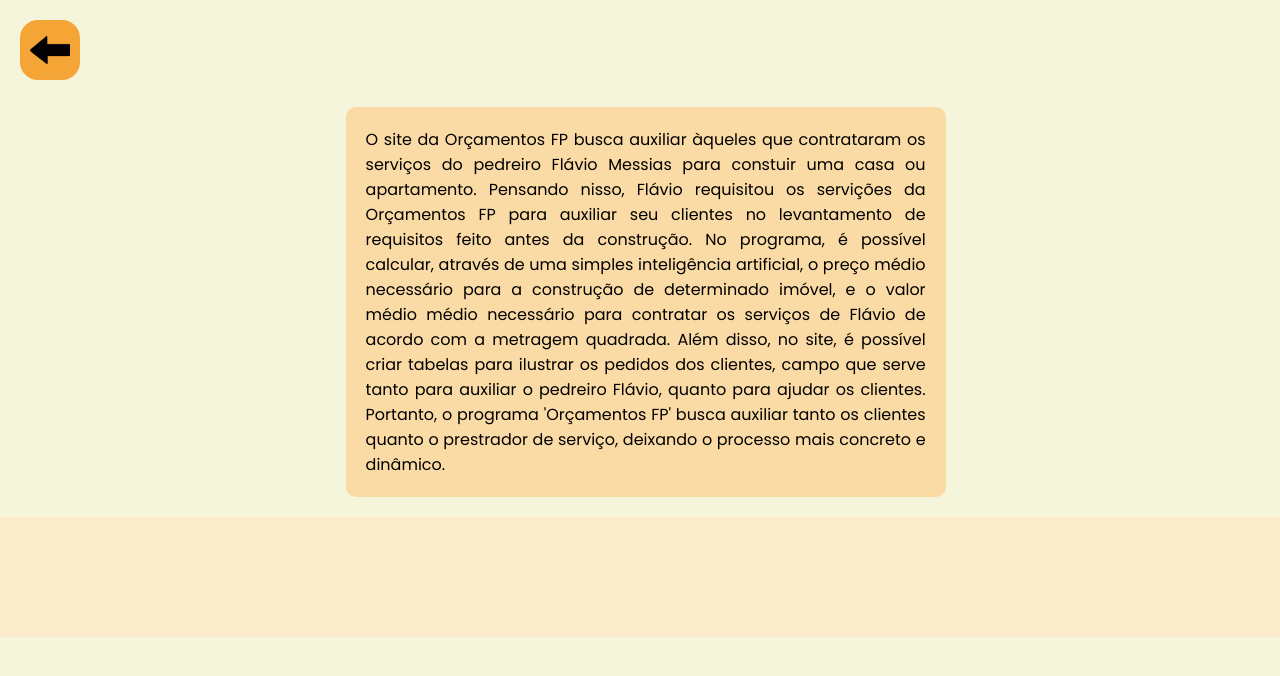
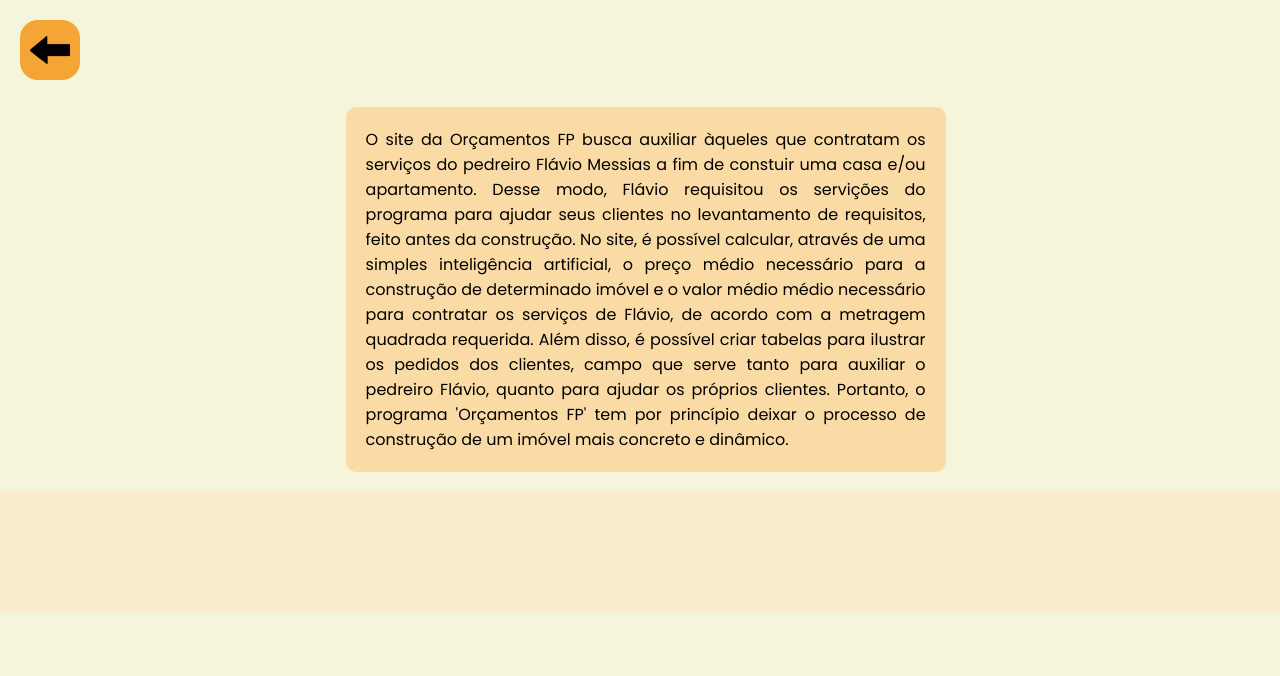
Before and after one commit to FranSRodrigues/ProjetoPOO, a plain HTML site: page Sobre.html in a window 1280 px wide. Shown: the top 676 px of the page. Drawn offline with Linux system fonts and the light colour scheme.

Commit message:
Add files via upload

```diff
--- a/Sobre.html
+++ b/Sobre.html
@@ -18,17 +18,16 @@
     </div>
 
     <div class="texto">
-            O site da Orçamentos FP busca auxiliar àqueles que contrataram os serviços do pedreiro
-            Flávio Messias para constuir uma casa ou apartamento. Pensando nisso, Flávio
-            requisitou os servições da Orçamentos FP para auxiliar seu clientes no levantamento
-            de requisitos feito antes da construção. No programa, é possível calcular, através
+            O site da Orçamentos FP busca auxiliar àqueles que contratam os serviços do pedreiro
+            Flávio Messias a fim de constuir uma casa e/ou apartamento. Desse modo, Flávio
+            requisitou os servições do programa para ajudar seus clientes no levantamento
+            de requisitos, feito antes da construção. No site, é possível calcular, através
             de uma simples inteligência artificial, o preço médio necessário para a construção
-            de determinado imóvel, e o valor médio médio necessário para contratar os serviços
-            de Flávio de acordo com a metragem quadrada. Além disso, no site, é possível criar
+            de determinado imóvel e o valor médio médio necessário para contratar os serviços
+            de Flávio, de acordo com a metragem quadrada requerida. Além disso, é possível criar
             tabelas para ilustrar os pedidos dos clientes, campo que serve tanto para auxiliar
-            o pedreiro Flávio, quanto para ajudar os clientes. Portanto, o programa 'Orçamentos
-            FP' busca auxiliar tanto os clientes quanto o prestrador de serviço, deixando o
-            processo mais concreto e dinâmico.
+            o pedreiro Flávio, quanto para ajudar os próprios clientes. Portanto, o programa 'Orçamentos
+            FP' tem por princípio deixar o processo de construção de um imóvel mais concreto e dinâmico.
     </div>
 
     <div class="barra-horizontal"></div>
--- /dev/null
+++ b/style8.css
@@ -0,0 +1,51 @@
+@import url('https://fonts.googleapis.com/css2?family=Poppins:ital,wght@0,100;0,200;0,300;0,400;0,500;0,600;0,700;0,800;0,900;1,100;1,200;1,300;1,400;1,500;1,600;1,700;1,800;1,900&family=Silkscreen:wght@400;700&display=swap');
+
+*{
+    margin: 0;
+    padding: 0;
+    box-sizing: border-box;
+    font-family: 'poppins';
+}
+
+body{
+    background: beige;
+}
+
+.seta{
+    padding: 20px;
+}
+
+.seta ul li{
+    list-style: none;
+}
+
+.seta ul li a img{
+    max-width: 60px;
+    background: rgb(245, 165, 53);
+    border-radius: 30%;
+    border: 10px solid rgb(245, 165, 53);
+}
+
+.seta ul li a img:hover{
+    background: rgb(205, 109, 19);
+    border: 10px solid rgb(205, 109, 19);
+}
+
+.texto{
+    justify-content: center;
+    align-items: center;
+    display: flex;
+    max-width: 600px;
+    margin-left: 27%;
+    background: rgba(255, 205, 134, 0.631);
+    padding: 20px;
+    border-radius: 10px;
+    text-align: justify;
+}
+
+.barra-horizontal{
+    background-color: rgba(255, 231, 194, 0.637);
+    width: 1350px;
+    height: 155px;
+    margin-top: 20px;
+}
```
